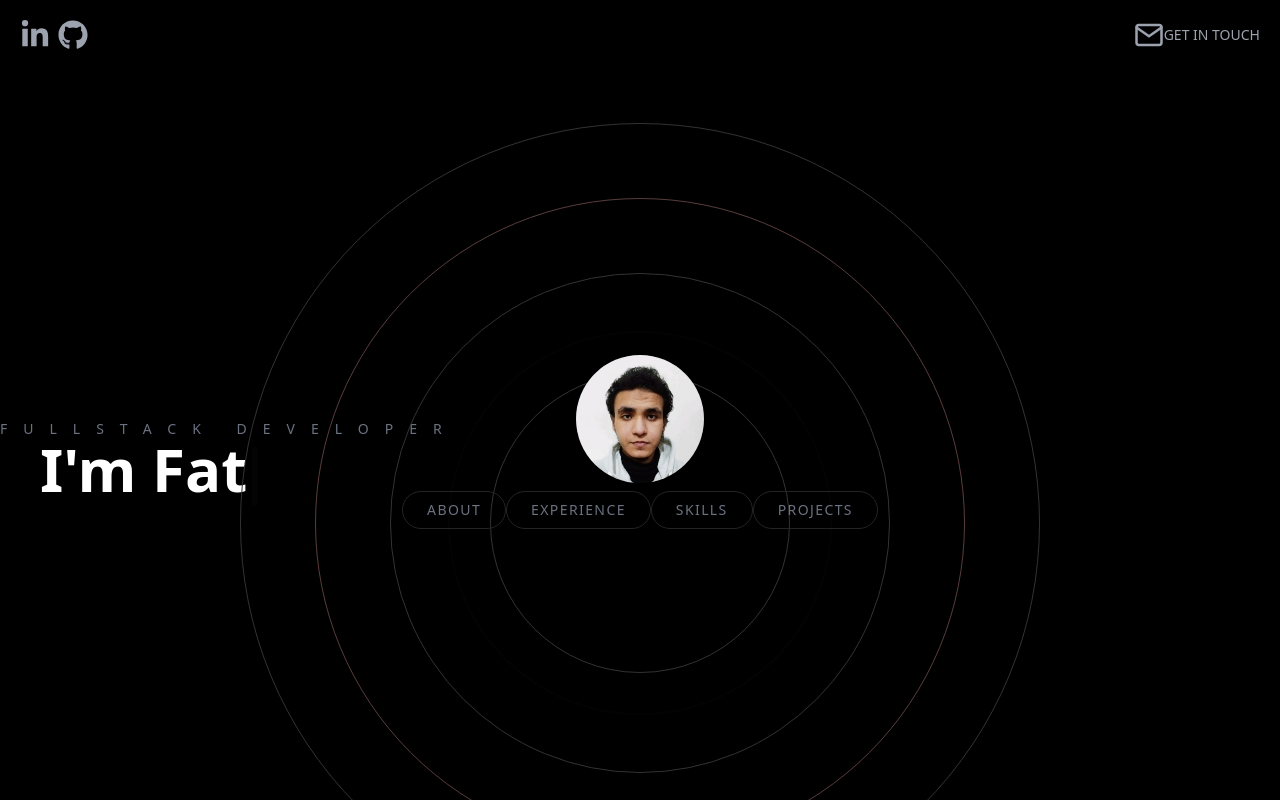
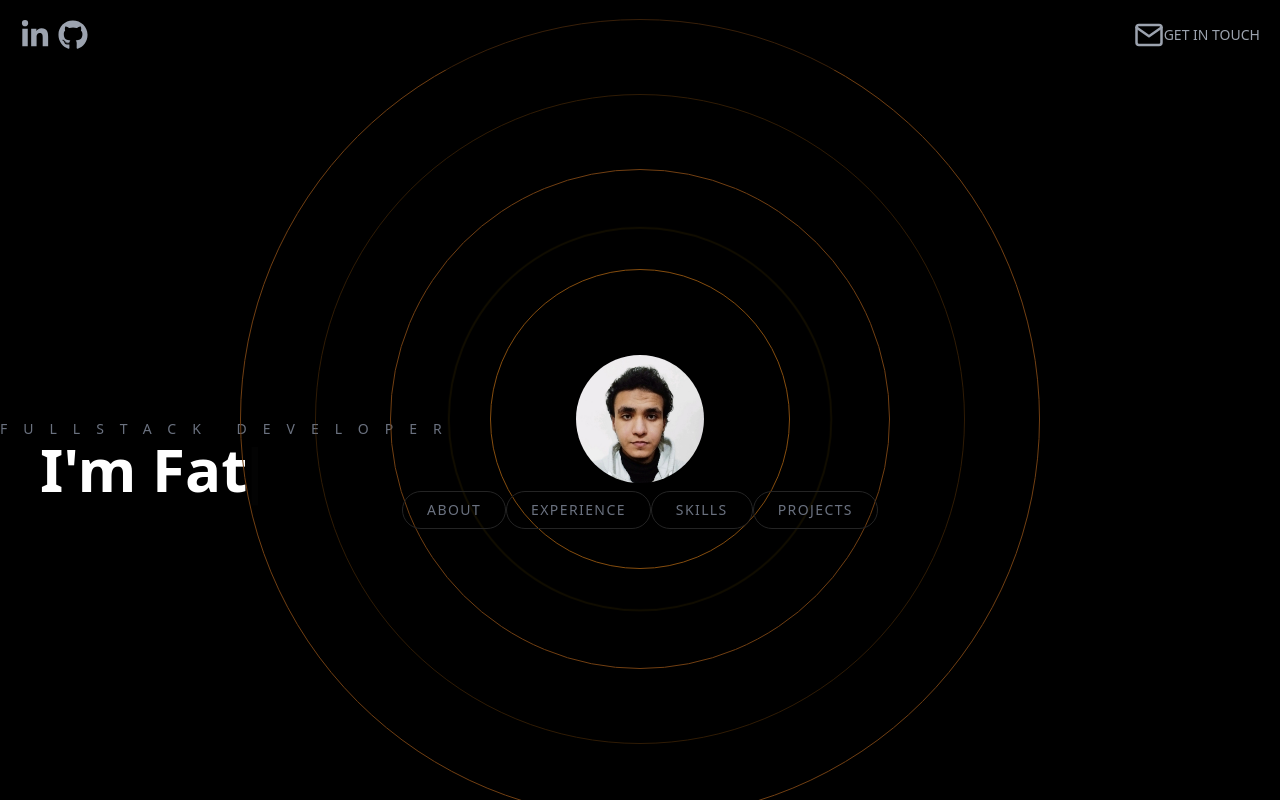
Before and after one commit to f-a-t-h-e/portfolio, a Next.js app: page / in a window 1280 px wide. Built offline with nearby package versions, Linux system fonts and the light colour scheme.

Commit message:
Center the background.

```diff
--- a/src/components/HeroBackground.tsx
+++ b/src/components/HeroBackground.tsx
@@ -18,11 +18,11 @@ const HeroBackground = (props: Props) => {
       }}
       className="relative flex justify-center items-center"
     >
-      <div className="absolute border border-[#333333] rounded-full h-[200px] w-[200px] mt-52 animate-ping" />
-      <div className="absolute border border-[#333333] rounded-full h-[300px] w-[300px] mt-52 " />
-      <div className="absolute border border-[#333333] rounded-full h-[500px] w-[500px] mt-52 " />
-      <div className="absolute border border-[#FAABAA] rounded-full opacity-20 h-[650px] w-[650px] mt-52 animate-pulse" />
-      <div className="absolute border border-[#333333] rounded-full h-[800px] w-[800px] mt-52 " />
+      <div className="bag absolute border border-yellow-500 rounded-full h-[200px] w-[200px]  animate-ping" />
+      <div className="absolute border border-yellow-800 rounded-full h-[300px] w-[300px] " />
+      <div className="absolute border border-yellow-900 rounded-full h-[500px] w-[500px]  " />
+      <div className="absolute border border-yellow-800 rounded-full opacity-20 h-[650px] w-[650px]  animate-pulse" />
+      <div className="absolute border border-yellow-900 rounded-full h-[800px] w-[800px]  " />
       <div className="" />
     </motion.div>
   );
```
